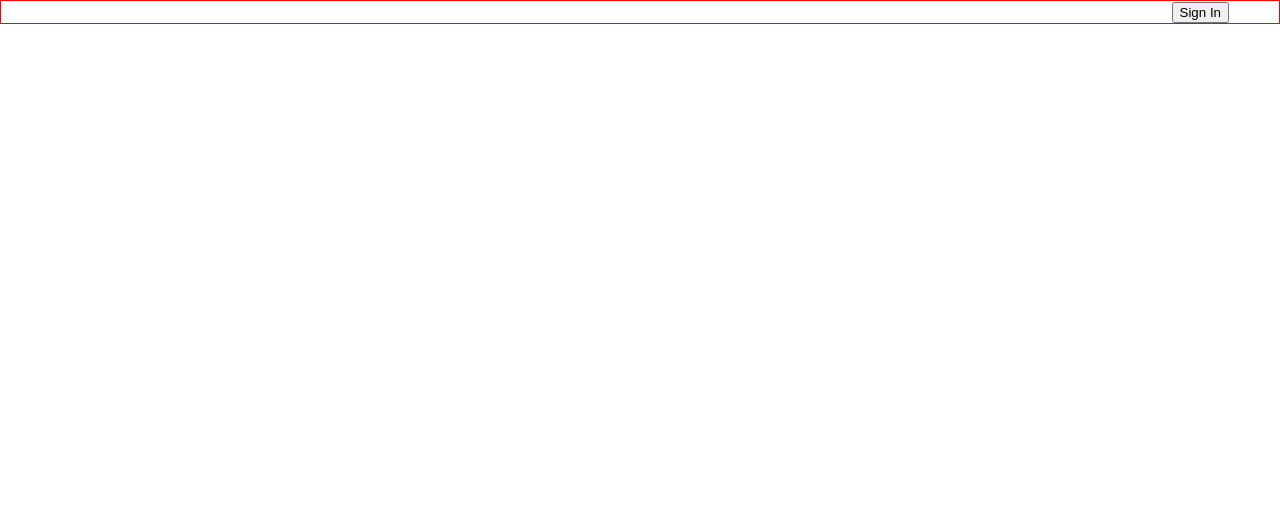
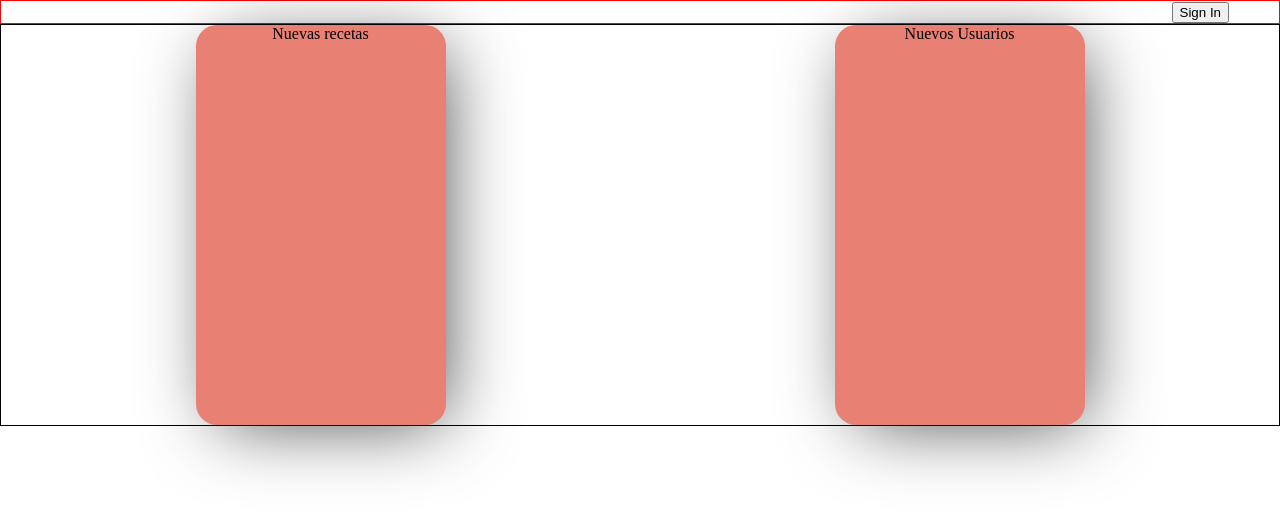
Before and after one commit to fullstacktf/CookBook-Frontend, a React (Create React App) app: page / in a window 1280 px wide. Shown: the top 514 px of the page. Built offline with nearby package versions, Linux system fonts and the light colour scheme.

Commit message:
created new components and styles

```diff
--- a/src/App.tsx
+++ b/src/App.tsx
@@ -1,17 +1,18 @@
 import React from 'react';
 import './App.css';
-import { BrowserRouter  as Router, Route, Switch} from "react-router-dom"
-import Header from './components/header/Header';
+import { BrowserRouter  as Router, Route} from "react-router-dom"
+
 
 //rutas
 import Log from './pages/Log';
+import Home from './pages/Home';
 
 class App extends React.Component<{},{}> {
   render() {
   return (
     <Router>
-    <Header></Header>
       <Route path="/login" component={Log}/>
+      <Route exact path="/" component={Home}/>
     </Router>
 
   );
--- /dev/null
+++ b/src/components/webContent/WebContent.module.css
@@ -0,0 +1,5 @@
+.cont {
+    border: 1px solid;
+    display: flex;
+    justify-content: space-around;
+}
--- /dev/null
+++ b/src/components/webContent/WebContent.tsx
@@ -0,0 +1,17 @@
+import React from "react";
+import styles from "./WebContent.module.css";
+import RecetaSelector from "./webSelectors/RecetaSelectors"
+import UsuarioSelector from "./webSelectors/UsuarioSelector";
+
+class RecetasHomes extends React.Component<{},{}> {
+    render() {
+    return (
+      <div className={styles.cont}>
+      <RecetaSelector></RecetaSelector>
+      <UsuarioSelector></UsuarioSelector>
+      </div>
+    );
+  }
+  }
+
+  export default RecetasHomes;
--- /dev/null
+++ b/src/components/webContent/webSelectors/RecetaSelectors.tsx
@@ -0,0 +1,14 @@
+import React from "react";
+import styles from "./Selectores.module.css"
+
+class RecetaSelector extends React.Component<{},{}> {
+    render() {
+    return (
+      <div className={styles.recipeContainer}>
+      Nuevas recetas
+      </div>
+    );
+  }
+  }
+
+  export default RecetaSelector;
--- /dev/null
+++ b/src/components/webContent/webSelectors/Selectores.module.css
@@ -0,0 +1,33 @@
+.recipeContainer {
+    height: 400px;
+    width: 250px;
+    padding: auto;
+    background: #E98074;
+    display: flex;
+    justify-content: center;
+    border-radius: 21px 21px 21px 21px;
+    -moz-border-radius: 21px 21px 21px 21px;
+    -webkit-border-radius: 21px 21px 21px 21px;
+    border: 0px solid #000000;
+    font-family: "Rufina", serif;
+    -webkit-box-shadow: 10px 10px 75px -14px rgba(0, 0, 0, 0.75);
+    -moz-box-shadow: 10px 10px 75px -14px rgba(0, 0, 0, 0.75);
+    box-shadow: 10px 10px 75px -14px rgba(0, 0, 0, 0.75);
+}
+
+.userContainer {
+    height: 400px;
+    width: 250px;
+    padding: auto;
+    background: #E98074;
+    display: flex;
+    justify-content: center;
+    border-radius: 21px 21px 21px 21px;
+    -moz-border-radius: 21px 21px 21px 21px;
+    -webkit-border-radius: 21px 21px 21px 21px;
+    border: 0px solid #000000;
+    font-family: "Rufina", serif;
+    -webkit-box-shadow: 10px 10px 75px -14px rgba(0, 0, 0, 0.75);
+    -moz-box-shadow: 10px 10px 75px -14px rgba(0, 0, 0, 0.75);
+    box-shadow: 10px 10px 75px -14px rgba(0, 0, 0, 0.75);
+}
--- /dev/null
+++ b/src/components/webContent/webSelectors/UsuarioSelector.tsx
@@ -0,0 +1,14 @@
+import React from "react";
+import styles from "./Selectores.module.css"
+
+class UsuarioSelector extends React.Component<{},{}> {
+    render() {
+    return (
+      <div className={styles.userContainer}>
+      Nuevos Usuarios
+      </div>
+    );
+  }
+  }
+
+  export default UsuarioSelector;
--- /dev/null
+++ b/src/pages/Home.tsx
@@ -0,0 +1,15 @@
+import React from 'react';
+import Header from '../components/header/Header';
+import RecetasHome from "../components/webContent/WebContent"
+class Home extends React.Component<{},{}> {
+    render() {
+    return (
+      <div className="Home">
+       <Header></Header>
+       <RecetasHome></RecetasHome>
+      </div>
+    );
+  }
+  }
+
+  export default Home;
--- a/src/pages/Log.tsx
+++ b/src/pages/Log.tsx
@@ -1,6 +1,6 @@
 import React from 'react';
 import Login from '../components/login/Login';
-import SignUp from '../components/login/SignUp';
+
 
 class Log extends React.Component<{},{}> {
     render() {
```
